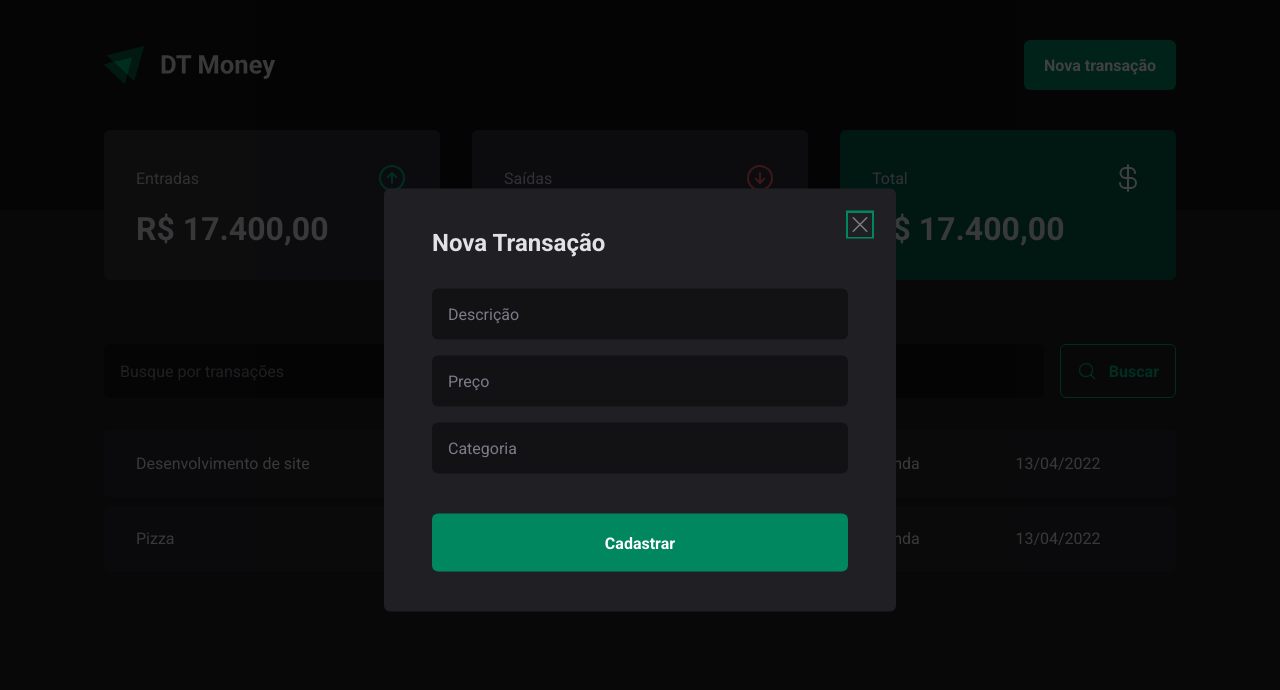
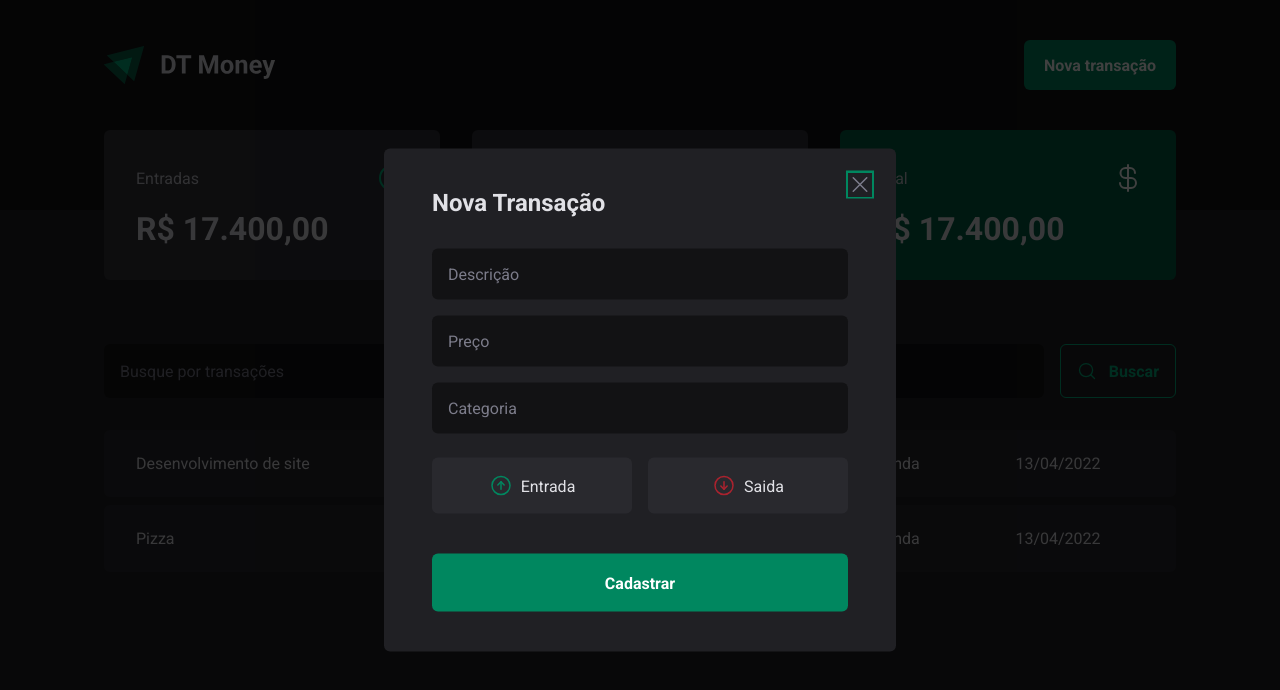
Before and after one commit to FixRuan/New-DT-money, a React (Vite) app: page / in a window 1280 px wide. Both pictures are taken after a click on the button "Nova transação". Shown: the top 690 px of the page. Built offline with nearby package versions, Linux system fonts and the light colour scheme.

Commit message:
Transaction type button

```diff
--- a/src/components/NewTransactionModal/index.tsx
+++ b/src/components/NewTransactionModal/index.tsx
@@ -1,7 +1,7 @@
 import React from "react";
 import * as Dialog from '@radix-ui/react-dialog';
-import { CloseButton, Content, Overlay } from "./styles";
-import { X } from "phosphor-react";
+import { CloseButton, Content, Overlay, TransactionType, TransactionTypeButton } from "./styles";
+import { ArrowCircleDown, ArrowCircleUp, X } from "phosphor-react";
 
 export function NewTransactionModal() {
   return (
@@ -20,6 +20,18 @@
           <input type="number" placeholder="Preço" required />
           <input type="text" placeholder="Categoria" required />
 
+          <TransactionType>
+            <TransactionTypeButton variant="income">
+              <ArrowCircleUp size={24} />
+              Entrada
+            </TransactionTypeButton>
+
+            <TransactionTypeButton variant="outcome">
+              <ArrowCircleDown size={24} />
+              Saida
+            </TransactionTypeButton>
+          </TransactionType>
+
           <button type="submit">Cadastrar</button>
         </form>
 
--- a/src/components/NewTransactionModal/styles.ts
+++ b/src/components/NewTransactionModal/styles.ts
@@ -65,4 +65,32 @@
   line-height: 0;
   cursor: pointer;
   color: ${({ theme }) => theme["gray-500"]};
-`
+`;
+
+export const TransactionType = styled.div`
+  display: grid;
+  grid-template-columns: repeat(2, 1fr);
+  gap: 1rem;
+  margin-top: 0.5rem;
+`;
+
+interface TransactionTypeButtonProps{
+  variant: 'income' | 'outcome';
+}
+
+export const TransactionTypeButton = styled.button<TransactionTypeButtonProps>`
+  background-color: ${({ theme }) => theme["gray-700"]};
+  padding: 1rem;
+  display: flex;
+  align-items: center;
+  justify-content: center;
+  gap: 0.5rem;
+  border-radius: 6px;
+  cursor: pointer;
+  border: 0;
+  color: ${({ theme }) => theme["gray-100"]};
+
+  svg{
+   color: ${({theme, variant}) => theme[variant === 'income' ? 'green-500' : 'red-500']};
+  }
+`;
```
